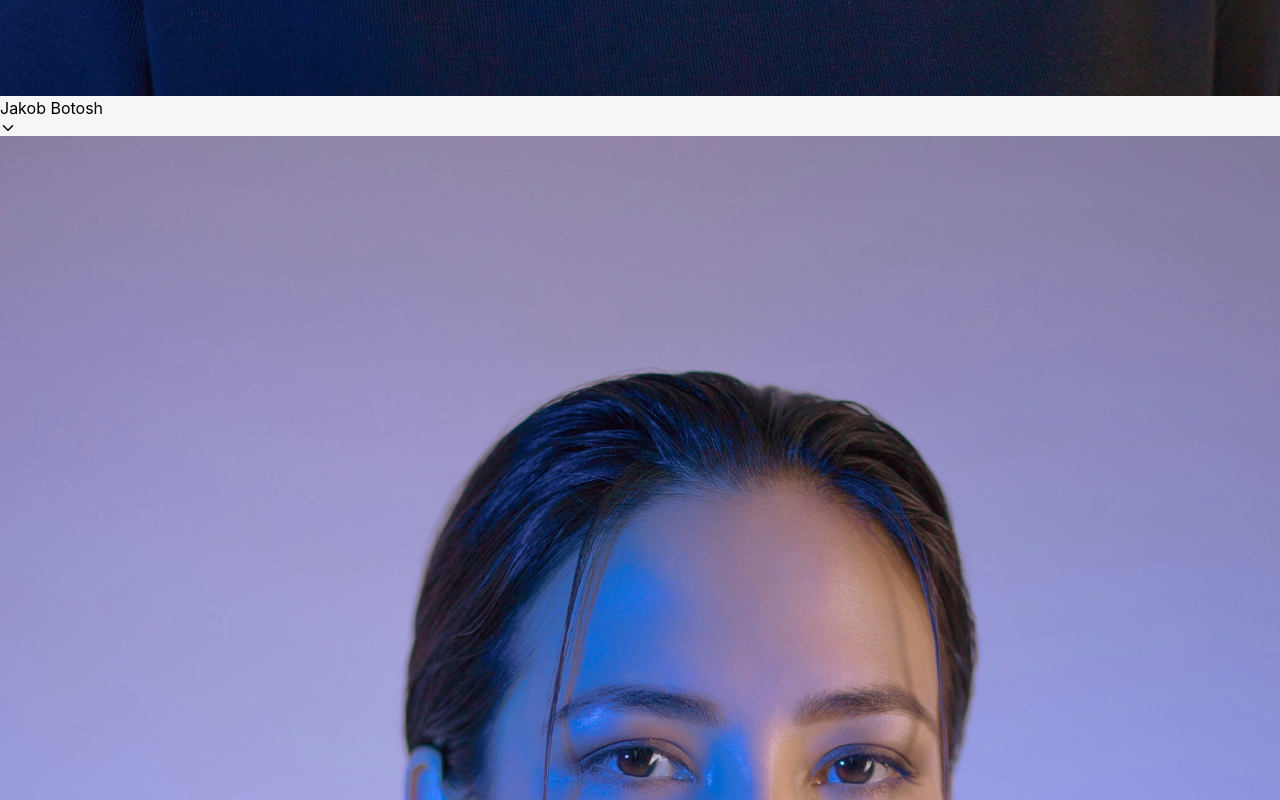
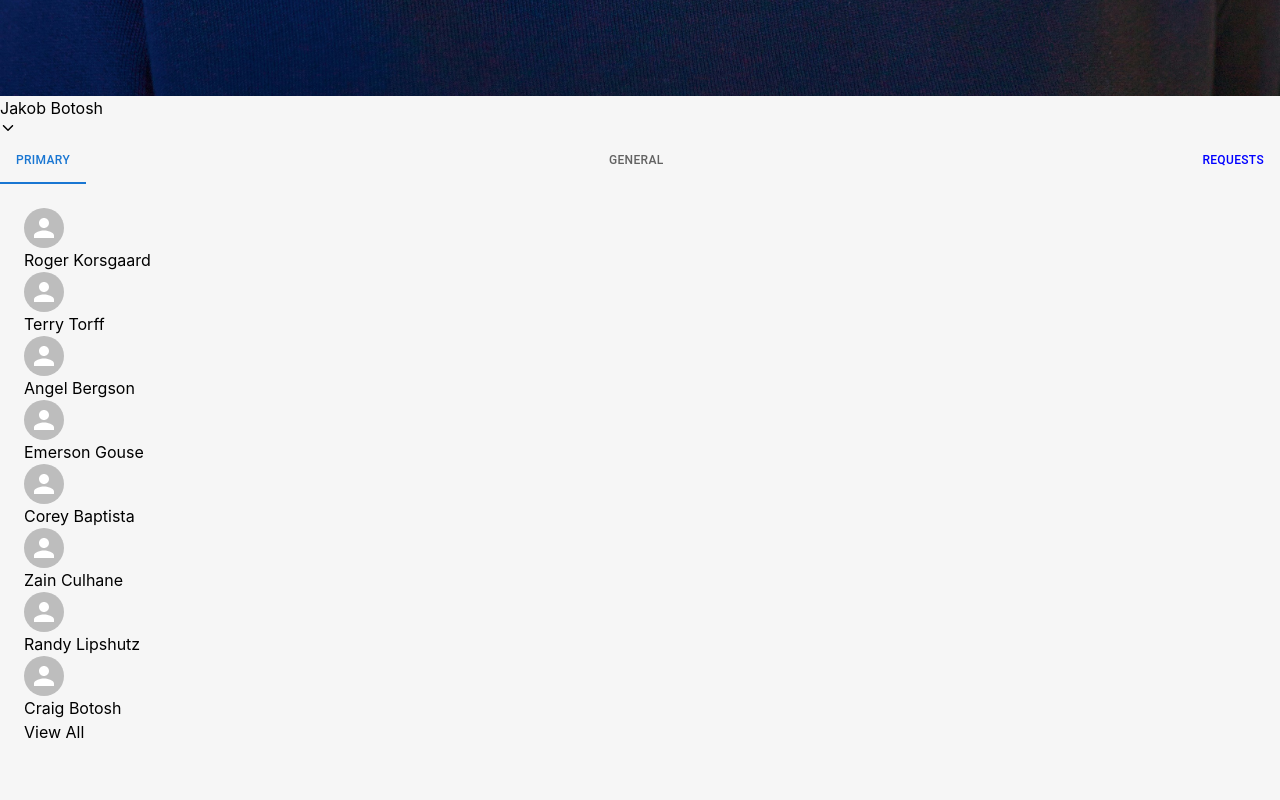
Before and after one commit to Stilla17/CozMeet, a React (Vite) app: page / in a window 1280 px wide. Shown: the part 1600-2400 px from the top of the page. After the commit the page ends 2368 px from the top, so only its background shows below. Built offline with nearby package versions, Linux system fonts and the light colour scheme.

Commit message:
sidebar successfull

```diff
--- a/src/App.jsx
+++ b/src/App.jsx
@@ -10,10 +10,12 @@ function App() {
     <>
       <Navbar />
       <div className="max-w-[1432px] mx-auto">
-        <InfoUser />
-        <Menu />
+        {/* <InfoUser /> */}
+        {/* <Menu /> */}
       </div>
+      <div className="max-w-[1432px] mx-auto">
         <Messages />
+      </div>
     </>
   );
 }
--- a/src/Components/Messages/Messages.jsx
+++ b/src/Components/Messages/Messages.jsx
@@ -1,37 +1,128 @@
 import React from "react";
+import PropTypes from "prop-types";
+import Tabs from "@mui/material/Tabs";
+import Tab from "@mui/material/Tab";
+import Box from "@mui/material/Box";
+import Avatar from "@mui/material/Avatar";
 
 const messages = [
-  { name: "Roger Korsgaard", status: "online" },
-  { name: "Terry Torff", status: "online" },
-  { name: "Angel Bergson", status: "online" },
-  { name: "Emerson Gouse", status: "online" },
-  { name: "Corey Baptista", status: "online" },
-  { name: "Zain Culhane", status: "offline" },
-  { name: "Randy Lipshutz", status: "online" },
-  { name: "Craig Botosh", status: "online" },
+  { name: "Roger Korsgaard", status: true },
+  { name: "Terry Torff", status: true },
+  { name: "Angel Bergson", status: true },
+  { name: "Emerson Gouse", status: false },
+  { name: "Corey Baptista", status: true },
+  { name: "Zain Culhane", status: false },
+  { name: "Randy Lipshutz", status: true },
+  { name: "Craig Botosh", status: true },
 ];
 
+function CustomTabPanel(props) {
+  const { children, value, index, ...other } = props;
+
+  return (
+    <div
+      role="tabpanel"
+      hidden={value !== index}
+      id={`simple-tabpanel-${index}`}
+      aria-labelledby={`simple-tab-${index}`}
+      {...other}
+    >
+      {value === index && (
+        <Box sx={{ p: 3 }}>
+          <div>{children}</div>
+        </Box>
+      )}
+    </div>
+  );
+}
+
+CustomTabPanel.propTypes = {
+  children: PropTypes.node,
+  index: PropTypes.number.isRequired,
+  value: PropTypes.number.isRequired,
+};
+
+function a11yProps(index) {
+  return {
+    id: `simple-tab-${index}`,
+    "aria-controls": `simple-tabpanel-${index}`,
+  };
+}
+
 function Messages() {
+  const [value, setValue] = React.useState(0);
+
+  const handleChange = (event, newValue) => {
+    setValue(newValue);
+  };
+
   return (
-    <div className="w-64 bg-white shadow-md rounded-lg overflow-hidden">
-      <div className="px-4 py-2 bg-gray-200 text-gray-700 font-bold">
-        Primary
-      </div>
-      <div className="px-4 py-2 bg-white text-gray-700 font-bold">General</div>
-      <div className="px-4 py-2 bg-white text-gray-700 font-bold">
-        Requests(4)
-      </div>
+    <div className="max-w-[20%] bg-white shadow-md rounded-lg overflow-hidden">
+      <Box sx={{ width: "100%" }}>
+        <Box
+          sx={{
+            width: "100%",
+            display: "flex",
+            justifyContent: "space-between",
+          }}
+        >
+          <Tabs
+            value={value}
+            onChange={handleChange}
+            aria-label="basic tabs example"
+            sx={{
+              width: "100%",
+            }}
+          >
+            <Tab label="Primary" {...a11yProps(0)} sx={{ fontSize: "12px" }} />
+            <Tab label="General" {...a11yProps(1)} sx={{ fontSize: "12px" }} />
+            <Tab
+              label="Requests"
+              {...a11yProps(2)}
+              sx={{ fontSize: "12px", color: "blue" }}
+            />
+          </Tabs>
+        </Box>
+
+        <CustomTabPanel value={value} index={0}>
           <div className="divide-y divide-gray-200">
             {messages.map((message, index) => (
               <div
                 key={index}
-            className="flex items-center px-4 py-2 hover:bg-gray-100"
+                className="flex items-center py-2 hover:bg-gray-100"
               >
+                <div className="relative">
+                  <Avatar alt={message.name} className="h-10 w-10 mr-3" />
                   <div
-              className={`h-10 w-10 rounded-full bg-gray-300 flex-shrink-0 mr-3`}
+                    className={` w-[10px] h-[10px] absolute bottom-0 right-[15px] border-2 border-white ${
+                      message.status === true ? "bg-green-500" : "bg-red-500"
+                    } rounded-full`}
                   ></div>
+                </div>
                 <div className="flex flex-col">
-              <span className="text-gray-900 font-medium">{message.name}</span>
+                  <span className="text-gray-900 font-medium">
+                    {message.name}
+                  </span>
+                </div>
+              </div>
+            ))}
+          </div>
+          <div className="px-4 py-2 bg-white text-blue-500 cursor-pointer hover:underline">
+            View All
+          </div>
+        </CustomTabPanel>
+        <CustomTabPanel value={value} index={1}>
+          <div className="divide-y divide-gray-200">
+            {messages.map((message, index) => (
+              <div
+                key={index}
+                className="flex items-center py-2 hover:bg-gray-100"
+              >
+                <Avatar alt={message.name} className="h-10 w-10 mr-3" />
+                <div className="flex flex-col">
+                  <span className="text-gray-900 font-medium">
+                    {message.name}
+                  </span>
                   <span
                     className={`text-sm ${
                       message.status === "online"
@@ -45,9 +136,16 @@ function Messages() {
               </div>
             ))}
           </div>
-      <div className="px-4 py-2 bg-white text-blue-500 cursor-pointer hover:underline">
-        View All
+        </CustomTabPanel>
+        <CustomTabPanel value={value} index={2}>
+          {messages.slice(-1).map((message, index) => (
+            <div key={index}>
+              <p>Name: {message.name}</p>
+              <p>Status: {message.status}</p>
             </div>
+          ))}
+        </CustomTabPanel>
+      </Box>
     </div>
   );
 }
--- a/src/index.css
+++ b/src/index.css
@@ -2,7 +2,18 @@
 @tailwind components;
 @tailwind utilities;
 
+.css-1pat1mm-MuiButtonBase-root-MuiTab-root {
+  min-width: 0 !important;
+}
 
+.css-1fy22qb-MuiButtonBase-root-MuiTab-root {
+  padding: 0 !important;
+}
+
+.css-heg063-MuiTabs-flexContainer {
+  display: flex;
+  justify-content: space-between !important;
+}
 
 :root {
   font-family: Inter, system-ui, Avenir, Helvetica, Arial, sans-serif;
@@ -16,5 +27,5 @@
 }
 
 body {
-  background-color: #F6F6F6 !important;
+  background-color: #f6f6f6 !important;
 }
```
Lines whose indentation alone changed are shown as unchanged.
